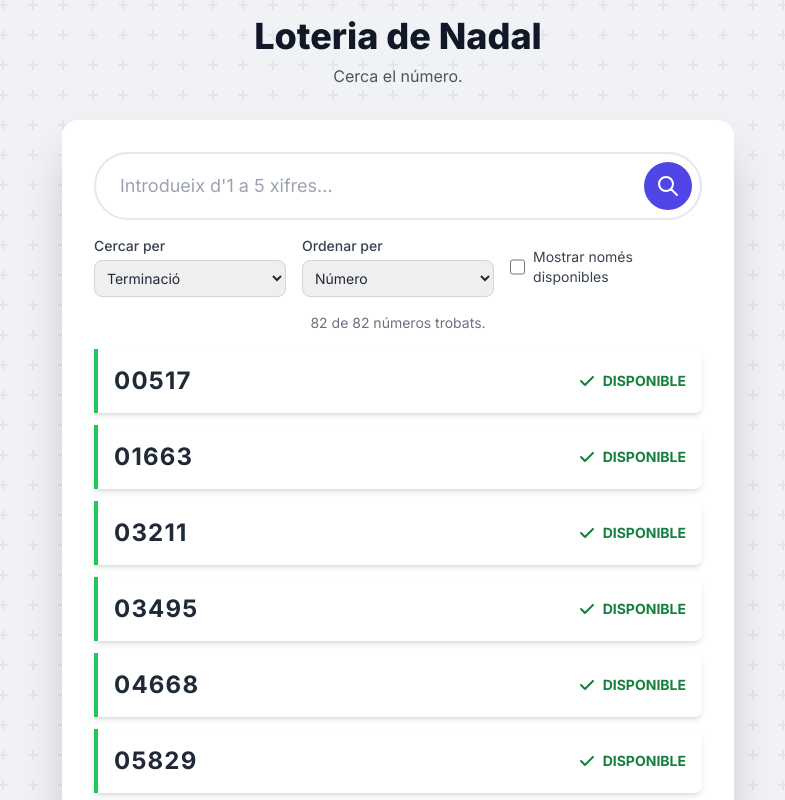
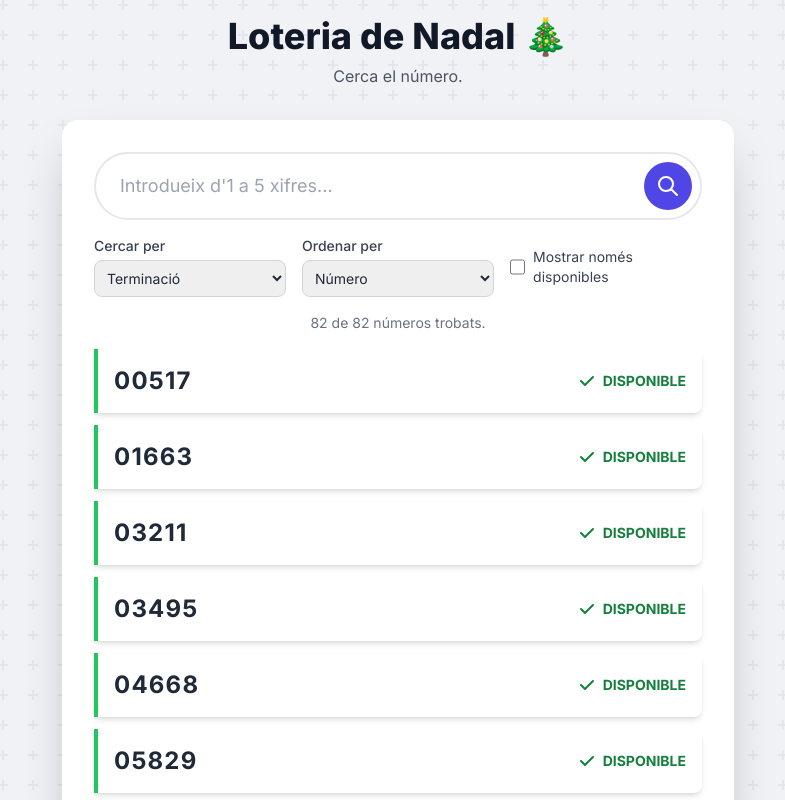
Before and after one commit to 1D0GE/lot-n6, a plain HTML site: page index.html in a window 1280 px wide. Shown: the top 800 px of the page, without its empty margins (242-1027 px from the left). Drawn offline with nearby package versions, Linux system fonts and the light colour scheme.

Commit message:
Update index.html

```diff
--- a/index.html
+++ b/index.html
@@ -3,7 +3,7 @@
 <head>
   <meta charset="UTF-8" />
   <meta name="viewport" content="width=device-width, initial-scale=1.0"/>
-  <title>Cercador de Loteria de Nadal 2.0</title>
+  <title>Cercador de Loteria de Nadal</title>
 
   <!-- Tailwind CSS per a un disseny modern i responsiu -->
   <script src="https://cdn.tailwindcss.com"></script>
@@ -62,7 +62,7 @@
     <div class="w-full max-w-2xl mx-auto">
 
       <header class="text-center mb-8">
-        <h1 class="text-4xl font-extrabold text-gray-900">Loteria de Nadal</h1>
+        <h1 class="text-4xl font-extrabold text-gray-900">Loteria de Nadal 🎄</h1>
         <p class="text-gray-600 mt-2">Cerca el número.</p>
       </header>
 
```
